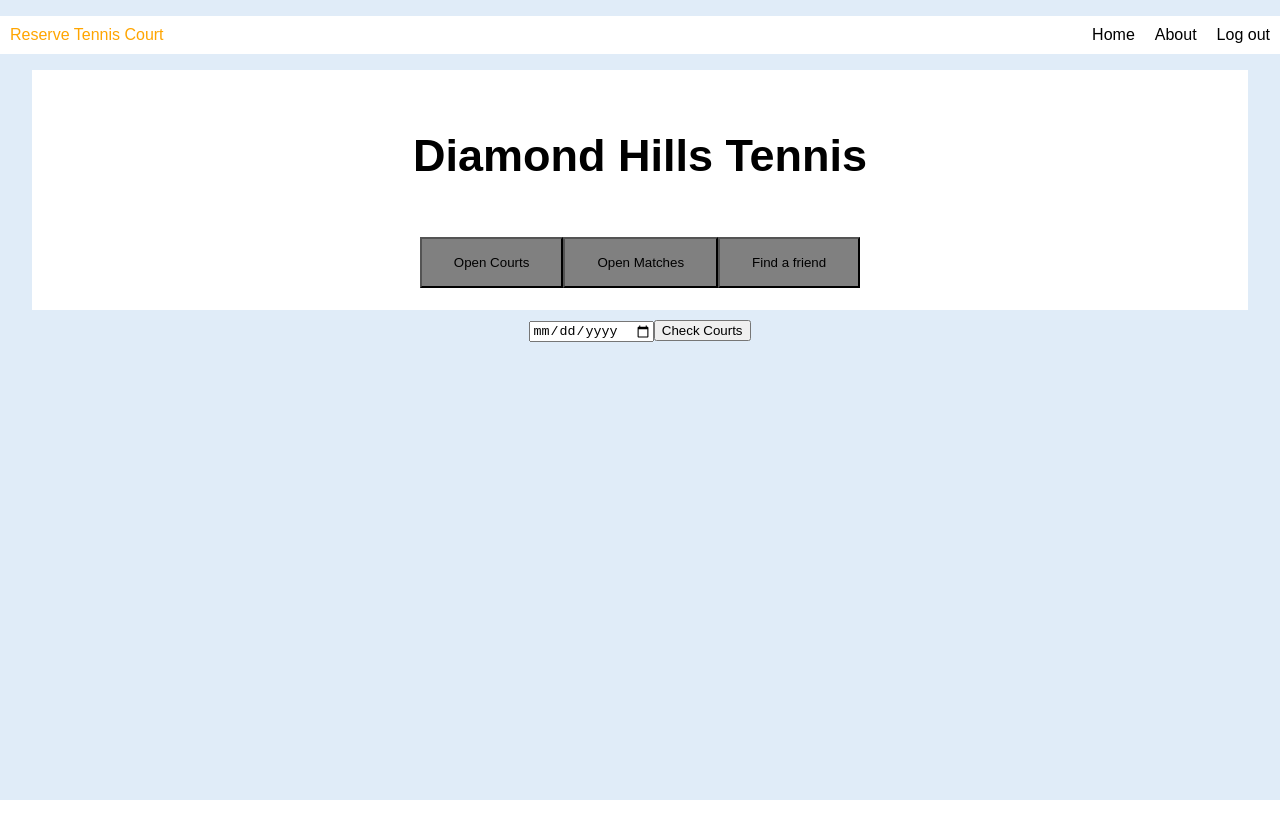
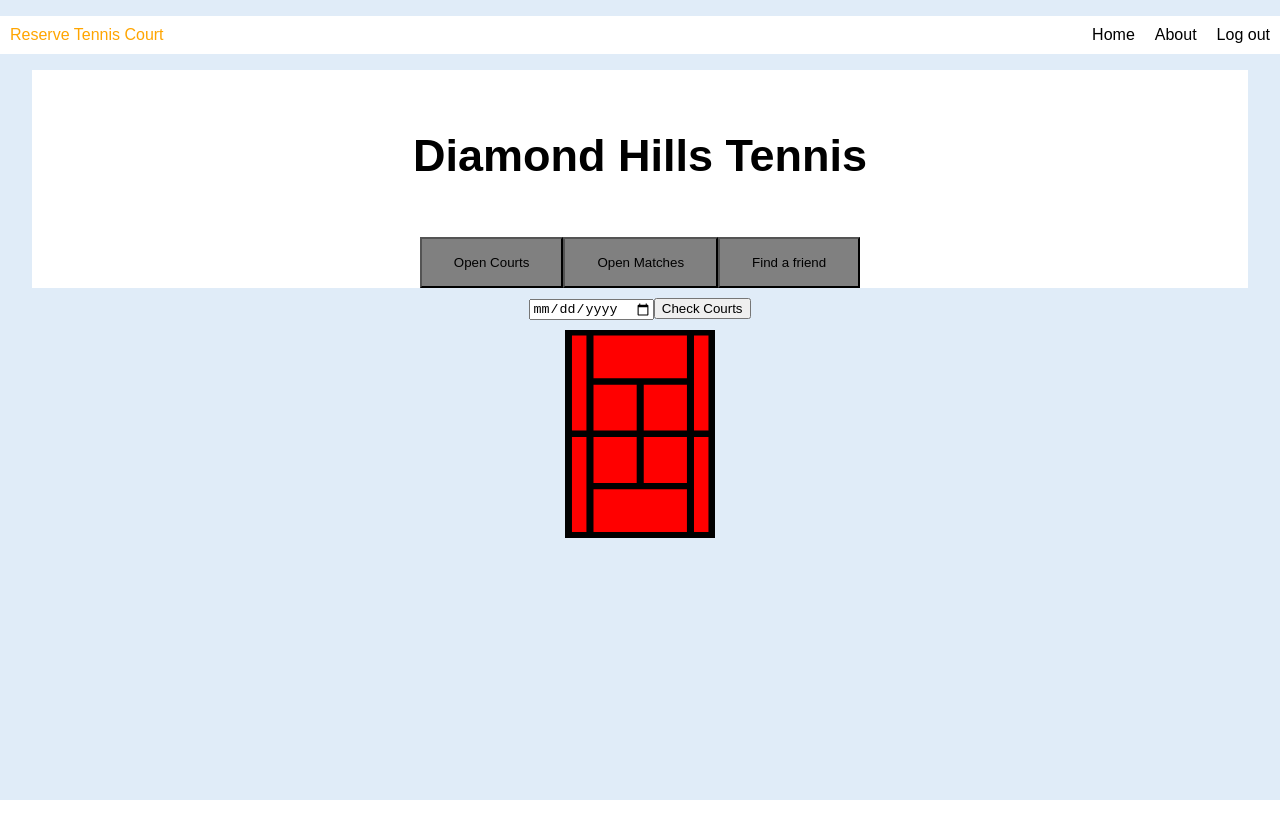
Before and after one commit to antblessing/diamond-head-tennis, a React (Create React App) app: page / in a window 1280 px wide. Shown: the top 838 px of the page. Before the commit the page ends 800 px from the top, so only its background shows below. Built offline with nearby package versions, Linux system fonts and the light colour scheme.

Commit message:
Added new court image that allows for dynamic background based on availability

```diff
--- a/src/App.css
+++ b/src/App.css
@@ -16,6 +16,12 @@ button:hover {
   color: white;
   transition-duration: 0.4s;
   cursor: pointer;
+}
+
+.court {
+  height: 512px;
+  width: 370px;
+  align-self: center;
 }
 
 .header {
--- a/src/App.js
+++ b/src/App.js
@@ -38,6 +38,9 @@ class Body extends Component {
           <input type="date"></input>
           <input type="submit" value="Check Courts"></input>
         </div>
+        <div className="court">
+          <img alt="court" src={require('./court.svg')} style={{backgroundColor: 'red' ,height: '208px',width: '150px'}}></img>
+        </div>
       </div>
     )
   }
```
Also changed, not shown: src/court.svg (added).
